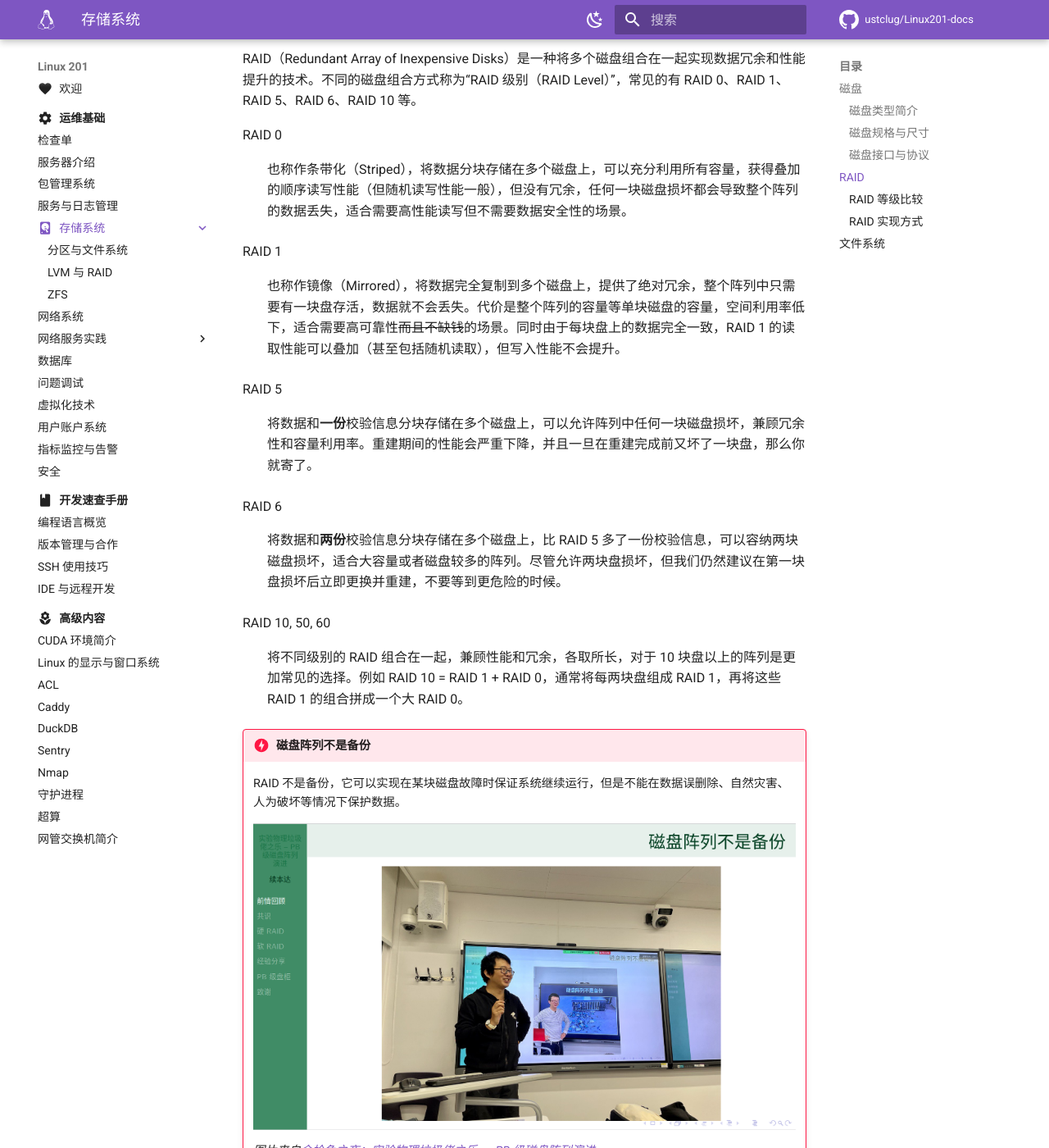
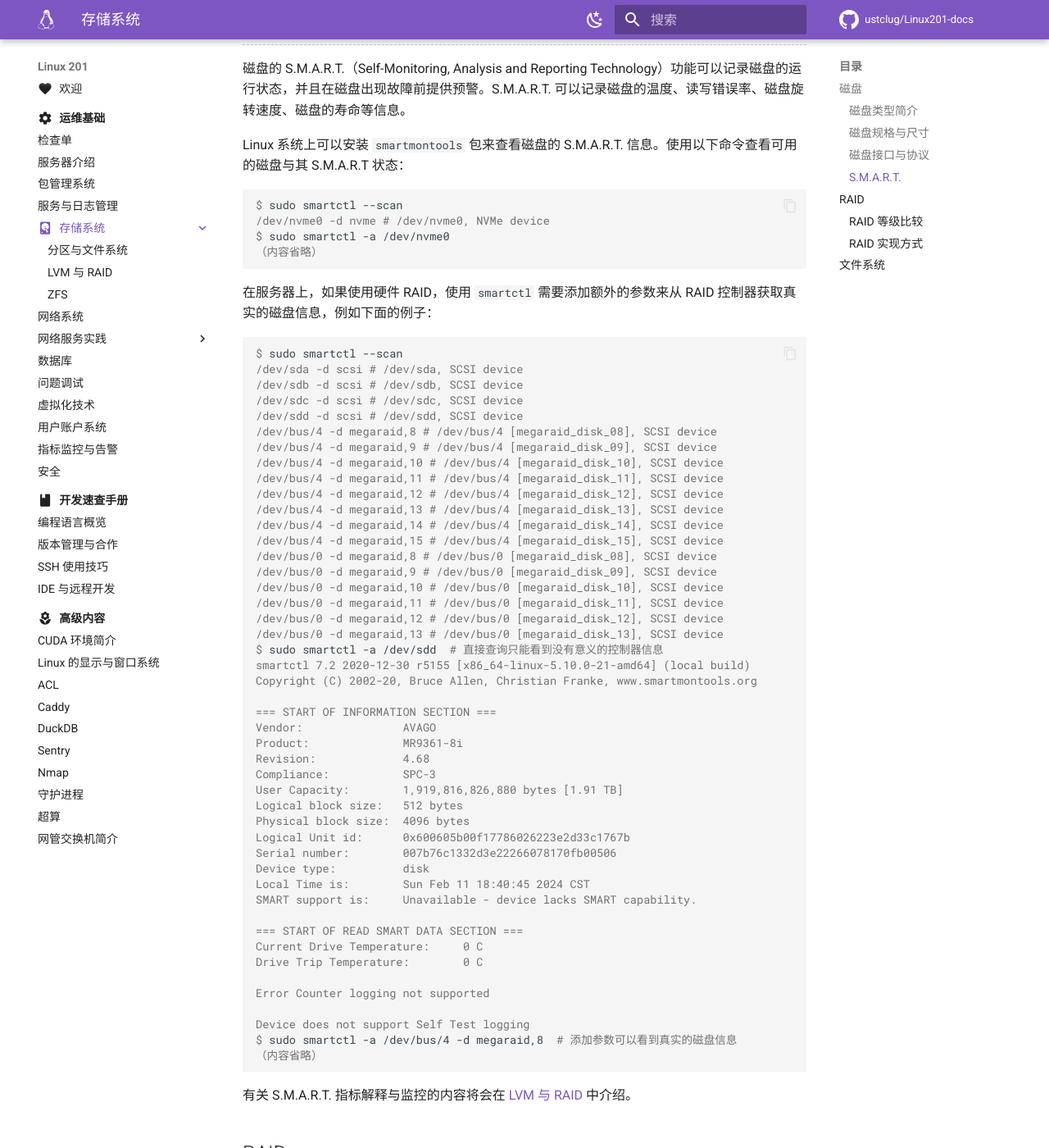
Before and after one commit to ustclug/Linux201-docs, an MkDocs documentation site: the page built from docs/ops/storage/index.md, in a window 1280 px wide and 1400 px high, scrolled down 2675 px. Shown: the whole window at 82% size. Built offline with MkDocs 1.6.1 and Material for MkDocs 9.7.7, drawn with Linux system fonts in a browser that asks for light colours; comment, search, counter and statistics services are not loaded; some of the changed text lies outside the part shown.

Commit message:
ops/storage: LED and SMART

````diff
--- a/docs/ops/storage/index.md
+++ b/docs/ops/storage/index.md
@@ -50,7 +50,9 @@ icon: material/harddisk
 
     一个现实中发生过的例子是：将错误的硬盘托架安装至服务器盘位，导致托架卡住无法取出，最后费了近半个小时，甚至用上了螺丝刀作为杠杆，才将其松动，取出硬盘。
 
-磁盘需要带上托架才能安装到服务器中。托架的主要作用是固定住磁盘，并且方便安装和取出。托架的尺寸与磁盘的尺寸有关，3.5 英寸磁盘的托架一般需要安装转接板才能安装 2.5 英寸的磁盘，但也有一些托架预留了 2.5 英寸磁盘的螺丝孔位。
+磁盘需要带上托架才能安装到服务器中。托架的主要作用是固定住磁盘，并且方便安装和取出。托架的尺寸与磁盘的尺寸有关，3.5 英寸磁盘的托架一般需要安装转接板才能安装 2.5 英寸的磁盘，但也有一些托架预留了 2.5 英寸磁盘的螺丝孔位。同时，托架也一般有 LED 灯，在磁盘故障时会亮黄灯或红灯，也一般能够使用服务器的管理工具控制灯闪烁来定位磁盘。
+
+<!-- TODO: 一张托架的照片 -->
 
 ### 磁盘接口与协议 {#disk-interface}
 
@@ -89,6 +91,72 @@ SATA 与 SAS 的详细对比可参考[英文 Wikipedia 中 SAS 的 "Comparison w
       ![PCIe AIC SSD](https://m.media-amazon.com/images/I/61jyO1d8v1L.jpg)
       <figcaption>PCIe 插卡式 SSD</figcaption>
     </figure>
+
+### S.M.A.R.T. {#smart}
+
+磁盘的 S.M.A.R.T.（Self-Monitoring, Analysis and Reporting Technology）功能可以记录磁盘的运行状态，并且在磁盘出现故障前提供预警。S.M.A.R.T. 可以记录磁盘的温度、读写错误率、磁盘旋转速度、磁盘的寿命等信息。
+
+Linux 系统上可以安装 `smartmontools` 包来查看磁盘的 S.M.A.R.T. 信息。使用以下命令查看可用的磁盘与其 S.M.A.R.T 状态：
+
+```console
+$ sudo smartctl --scan
+/dev/nvme0 -d nvme # /dev/nvme0, NVMe device
+$ sudo smartctl -a /dev/nvme0
+（内容省略）
+```
+
+在服务器上，如果使用硬件 RAID，使用 `smartctl` 需要添加额外的参数来从 RAID 控制器获取真实的磁盘信息，例如下面的例子：
+
+```console
+$ sudo smartctl --scan
+/dev/sda -d scsi # /dev/sda, SCSI device
+/dev/sdb -d scsi # /dev/sdb, SCSI device
+/dev/sdc -d scsi # /dev/sdc, SCSI device
+/dev/sdd -d scsi # /dev/sdd, SCSI device
+/dev/bus/4 -d megaraid,8 # /dev/bus/4 [megaraid_disk_08], SCSI device
+/dev/bus/4 -d megaraid,9 # /dev/bus/4 [megaraid_disk_09], SCSI device
+/dev/bus/4 -d megaraid,10 # /dev/bus/4 [megaraid_disk_10], SCSI device
+/dev/bus/4 -d megaraid,11 # /dev/bus/4 [megaraid_disk_11], SCSI device
+/dev/bus/4 -d megaraid,12 # /dev/bus/4 [megaraid_disk_12], SCSI device
+/dev/bus/4 -d megaraid,13 # /dev/bus/4 [megaraid_disk_13], SCSI device
+/dev/bus/4 -d megaraid,14 # /dev/bus/4 [megaraid_disk_14], SCSI device
+/dev/bus/4 -d megaraid,15 # /dev/bus/4 [megaraid_disk_15], SCSI device
+/dev/bus/0 -d megaraid,8 # /dev/bus/0 [megaraid_disk_08], SCSI device
+/dev/bus/0 -d megaraid,9 # /dev/bus/0 [megaraid_disk_09], SCSI device
+/dev/bus/0 -d megaraid,10 # /dev/bus/0 [megaraid_disk_10], SCSI device
+/dev/bus/0 -d megaraid,11 # /dev/bus/0 [megaraid_disk_11], SCSI device
+/dev/bus/0 -d megaraid,12 # /dev/bus/0 [megaraid_disk_12], SCSI device
+/dev/bus/0 -d megaraid,13 # /dev/bus/0 [megaraid_disk_13], SCSI device
+$ sudo smartctl -a /dev/sdd  # 直接查询只能看到没有意义的控制器信息
+smartctl 7.2 2020-12-30 r5155 [x86_64-linux-5.10.0-21-amd64] (local build)
+Copyright (C) 2002-20, Bruce Allen, Christian Franke, www.smartmontools.org
+
+=== START OF INFORMATION SECTION ===
+Vendor:               AVAGO
+Product:              MR9361-8i
+Revision:             4.68
+Compliance:           SPC-3
+User Capacity:        1,919,816,826,880 bytes [1.91 TB]
+Logical block size:   512 bytes
+Physical block size:  4096 bytes
+Logical Unit id:      0x600605b00f17786026223e2d33c1767b
+Serial number:        007b76c1332d3e22266078170fb00506
+Device type:          disk
+Local Time is:        Sun Feb 11 18:40:45 2024 CST
+SMART support is:     Unavailable - device lacks SMART capability.
+
+=== START OF READ SMART DATA SECTION ===
+Current Drive Temperature:     0 C
+Drive Trip Temperature:        0 C
+
+Error Counter logging not supported
+
+Device does not support Self Test logging
+$ sudo smartctl -a /dev/bus/4 -d megaraid,8  # 添加参数可以看到真实的磁盘信息
+（内容省略）
+```
+
+有关 S.M.A.R.T. 指标解释与监控的内容将会在 [LVM 与 RAID](./lvm-raid.md) 中介绍。
 
 ## RAID
 
````
Also changed, not shown: docs/ops/storage/lvm-raid.md (+2 -0 lines).
